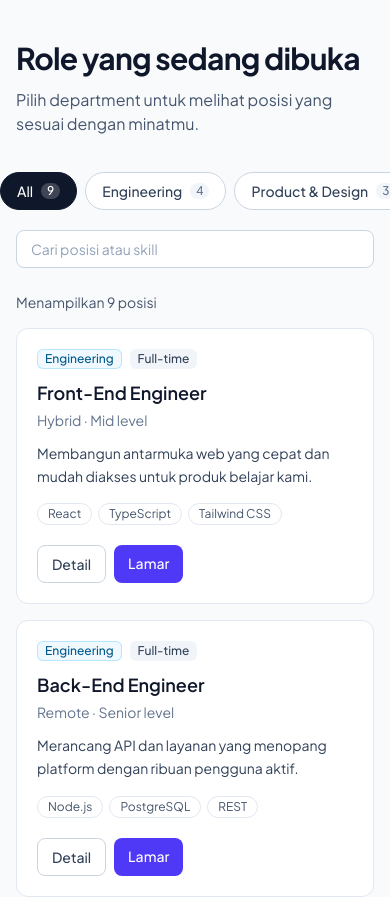
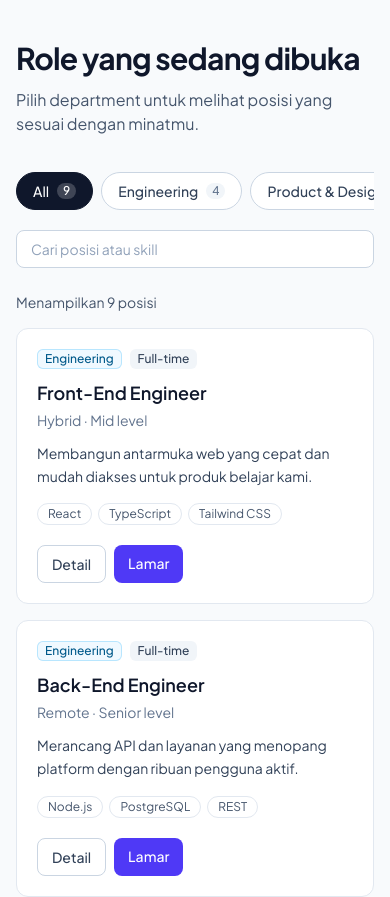
Before and after one commit to eridaylm/EridayalmaZahraYohar_Front-End-Engineer, a React (Vite) app: page / in a window 390 px wide. Shown: the top 897 px of the page. Built offline with nearby package versions, Linux system fonts and the light colour scheme.

Commit message:
fix(ui): remove negative horizontal margin on mobile filter bar

```diff
--- a/src/components/FilterBar.tsx
+++ b/src/components/FilterBar.tsx
@@ -12,7 +12,7 @@ export default function FilterBar({ active, counts, onChange }: Props) {
     <div
       role="group"
       aria-label="Filter berdasarkan department"
-      className="no-scrollbar -mx-4 flex snap-x gap-2 overflow-x-auto px-4 py-1 sm:mx-0 sm:flex-wrap sm:px-0"
+      className="no-scrollbar flex snap-x gap-2 overflow-x-auto py-1 sm:flex-wrap"
     >
       {FILTERS.map((name) => {
         const isActive = name === active
```
